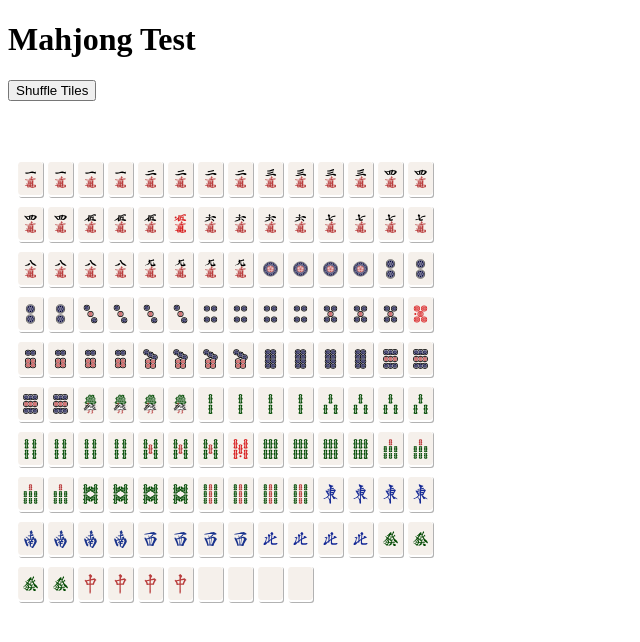
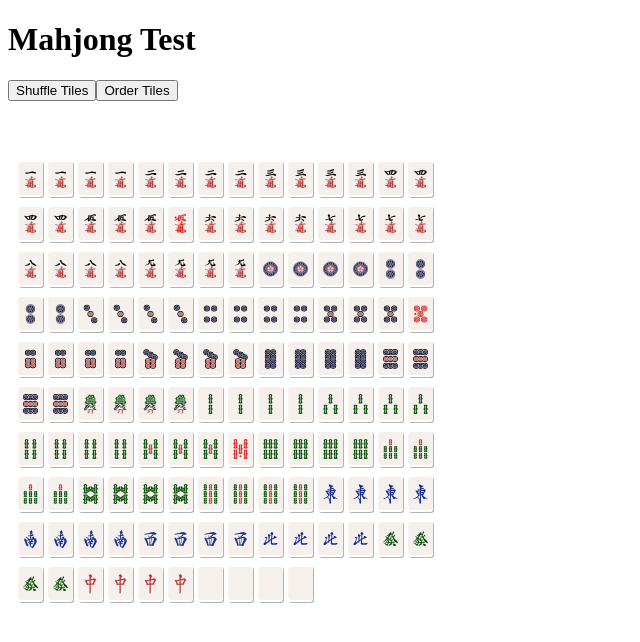
Before and after one commit to vanesarobledo/mahjong-test, a Vue app: page / in a window 1280 px wide. Shown: the top 642 px of the page, without its empty margins (0-640 px from the left). Built offline with nearby package versions, Linux system fonts and the light colour scheme; the HTML template or start-up script is replaced by a standard one.

Commit message:
add a button to re-order the tiles

```diff
--- a/src/App.vue
+++ b/src/App.vue
@@ -41,6 +41,21 @@ function bringToFront(tile) {
   tiles.value.push(tile)
 }
 
+function orderTiles() {
+  const board = boardRef.value;
+  const boardWidth = board.clientWidth
+  const boardHeight = board.clientHeight
+  const tileWidth = 25, tileHeight = 36
+
+  tiles.value.forEach(tile => {
+    const pos = getInitializedPosition(tile.id)
+    tile.rotationY = 0
+    tile.isFaceUp = false
+    tile.x = pos.x
+    tile.y = pos.y
+  })
+}
+
 function resetGame() {
   const board = boardRef.value;
   const boardWidth = board.clientWidth
@@ -72,6 +87,7 @@ function shuffleAllTiles(arr: Array<number | undefined>) {
   <h1>Mahjong Test</h1>
 
   <button @click="resetGame()">Shuffle Tiles</button>
+  <button @click="orderTiles()">Order Tiles</button>
 
   <div ref="board" class="board">
     <TileDraggable
```
